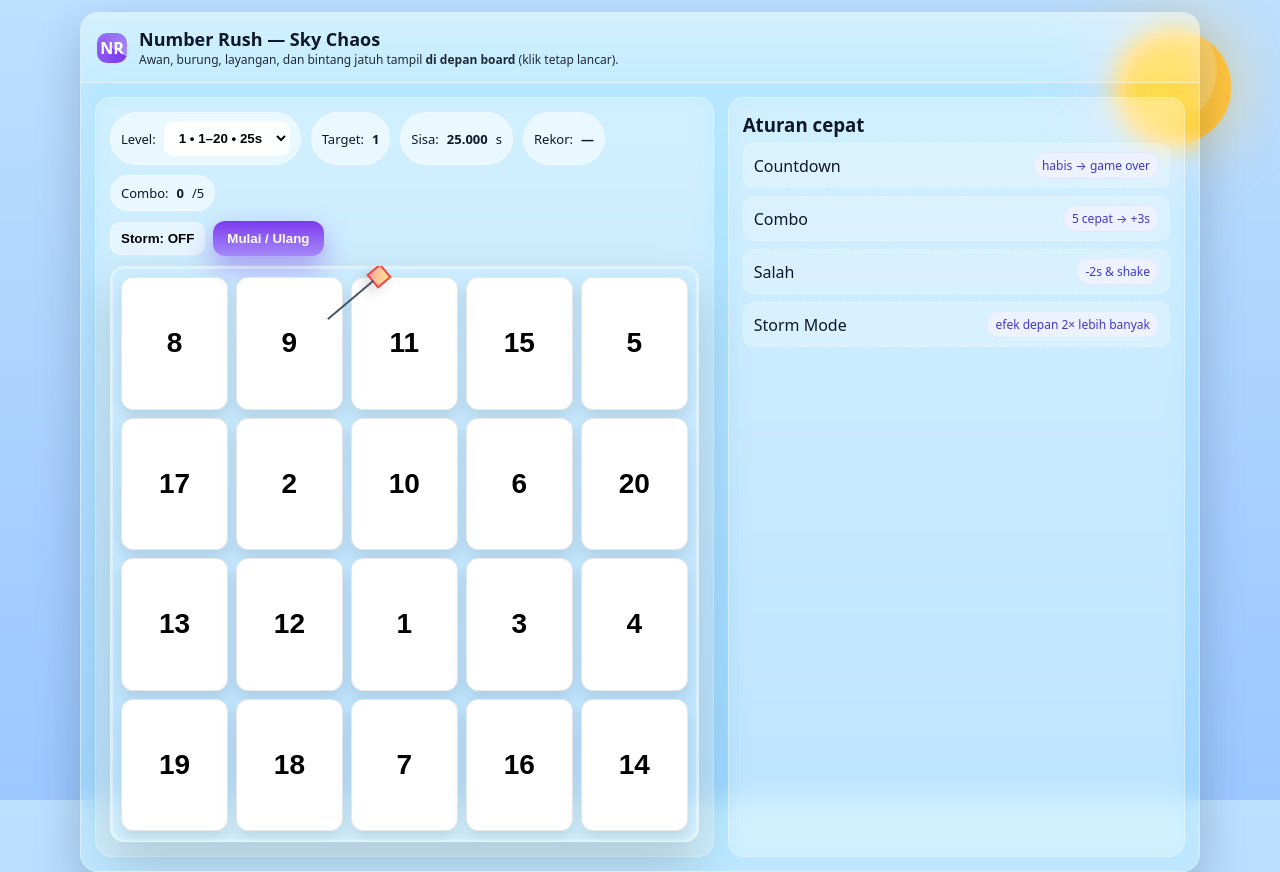
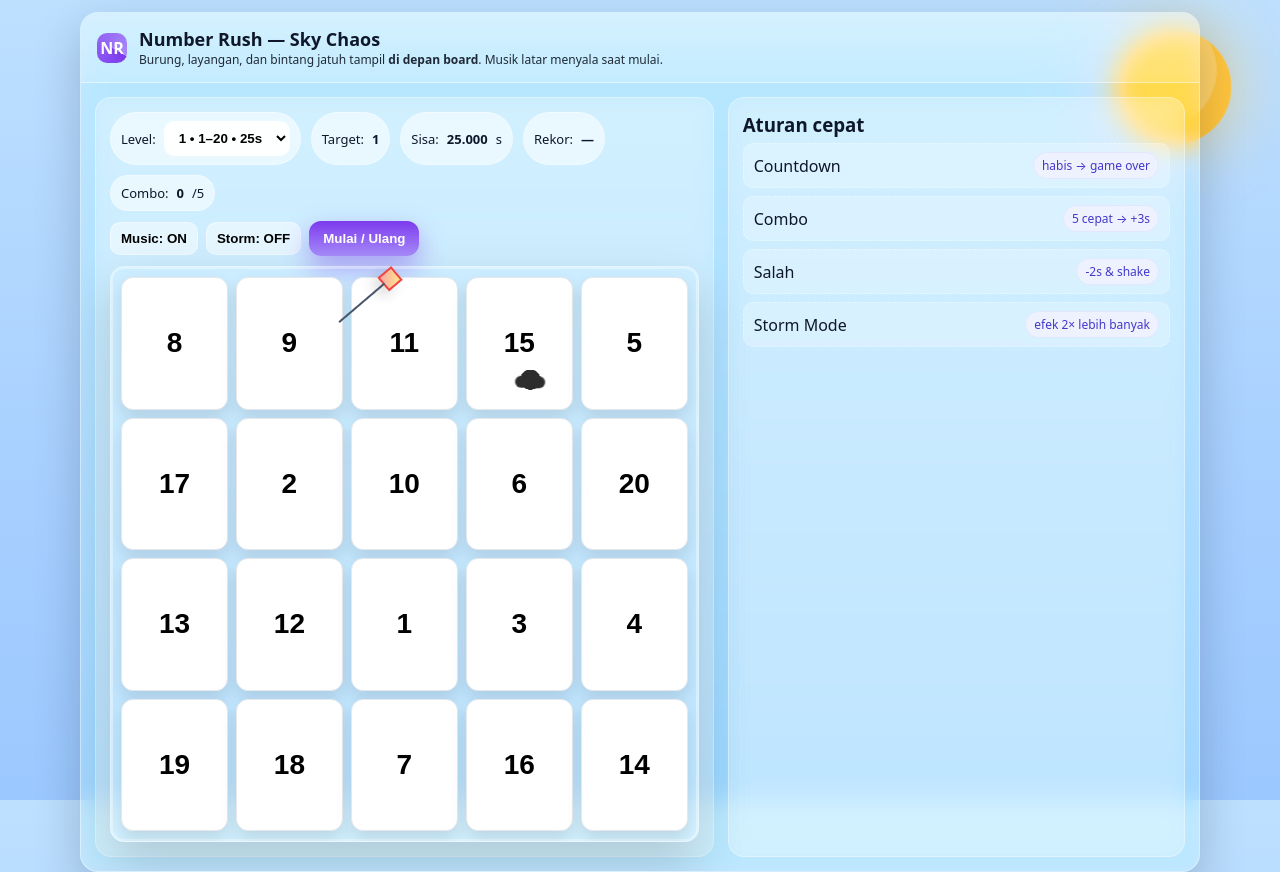
Before and after one commit to masihlapars-hub/number.rush, a plain HTML site: page index.html in a window 1280 px wide. Both pictures are taken after a click on the button "Mulai / Ulang". Drawn offline with Linux system fonts and the light colour scheme.

Commit message:
index.html

```diff
--- a/index.html
+++ b/index.html
@@ -3,13 +3,10 @@
 <head>
 <meta charset="utf-8"/>
 <meta name="viewport" content="width=device-width, initial-scale=1"/>
-<title>Number Rush — Sky Chaos</title>
+<title>Number Rush — Sky Chaos + Music</title>
 <meta http-equiv="Cache-Control" content="no-store, max-age=0"/>
 <style>
-  :root{
-    --ink:#0f172a; --muted:#334155; --line:rgba(255,255,255,.35);
-    --p1:#7c3aed; --p2:#a78bfa; --ok:#22c55e; --err:#ef4444;
-  }
+  :root{ --ink:#0f172a; --muted:#334155; --line:rgba(255,255,255,.35); --p1:#7c3aed; --p2:#a78bfa; --ok:#22c55e; --err:#ef4444; }
   *{box-sizing:border-box}
   html,body{height:100%}
   body{
@@ -21,8 +18,6 @@
             max(12px, env(safe-area-inset-bottom)) max(12px, env(safe-area-inset-left));
     overflow:auto;
   }
-
-  /* ====== BACKGROUND (belakang) ====== */
   .bg-back{position:fixed; inset:0; z-index:0; pointer-events:none; overflow:hidden}
   .sun{position:absolute; right:4vw; top:4vh; width:110px; height:110px; border-radius:50%;
        background:#ffd166; box-shadow:0 0 70px #ffd166bb, inset -14px -16px 0 #ffc43d; animation:pulse 4s ease-in-out infinite}
@@ -34,16 +29,9 @@
   @keyframes driftRight{from{transform:translateX(-150%)} to{transform:translateX(150%)}}
   .bg-cloud{animation:driftRight var(--t,85s) linear infinite; opacity:.9}
 
-  /* ====== WRAP & CARD ====== */
   .wrap{position:relative; z-index:1; display:grid; place-items:center; min-height:calc(100svh - 24px)}
-  .card{
-    width:min(1120px,100%);
-    background:rgba(255,255,255,.22);
-    backdrop-filter: blur(12px) saturate(170%);
-    border:1px solid var(--line);
-    border-radius:18px; box-shadow:0 18px 46px rgba(15,23,42,.22);
-    overflow:hidden;
-  }
+  .card{width:min(1120px,100%); background:rgba(255,255,255,.22); backdrop-filter: blur(12px) saturate(170%);
+        border:1px solid var(--line); border-radius:18px; box-shadow:0 18px 46px rgba(15,23,42,.22); overflow:hidden}
   header{display:flex; gap:12px; align-items:center; padding:14px 16px; border-bottom:1px solid var(--line);
          background:linear-gradient(180deg, rgba(255,255,255,.34), rgba(255,255,255,.18))}
   .logo{width:30px; height:30px; display:grid; place-items:center; border-radius:10px; color:#fff; font-weight:800;
@@ -63,13 +51,10 @@
   .btn:active{transform:translateY(1px) scale(.99)}
   .toggle{appearance:none; border:1px solid var(--line); background:rgba(255,255,255,.5); padding:8px 10px; border-radius:10px; font-weight:700; cursor:pointer}
 
-  /* ====== BOARD ====== */
   .board-wrap{position:relative; display:grid; place-items:center}
   .board{
-    width:100%; max-width:100%;
-    block-size:min(72svh, 76vw); aspect-ratio:1/1;
-    background: transparent;
-    border-radius:14px; display:grid; gap:8px; padding:10px; overflow:hidden;
+    width:100%; max-width:100%; block-size:min(72svh, 76vw); aspect-ratio:1/1;
+    background: transparent; border-radius:14px; display:grid; gap:8px; padding:10px; overflow:hidden;
     border:1px solid rgba(255,255,255,.45);
     box-shadow: inset 0 0 0 2px rgba(255,255,255,.18), 0 18px 36px rgba(0,0,0,.12);
     animation: boardGlow 3.5s ease-in-out infinite;
@@ -77,8 +62,7 @@
   @keyframes boardGlow{0%,100%{box-shadow: inset 0 0 0 2px rgba(255,255,255,.18), 0 18px 36px rgba(0,0,0,.12)}50%{box-shadow: inset 0 0 0 2px rgba(255,255,255,.5), 0 26px 60px rgba(0,0,0,.2)}}
   .cell{
     display:grid; place-items:center; background:#fff; border:1px solid #e5e7eb; border-radius:12px; font-weight:900;
-    font-size: clamp(16px, 3.6cqi, 28px); user-select:none; cursor:pointer;
-    transition: transform .08s ease, box-shadow .12s ease, background .12s ease;
+    font-size: clamp(16px, 3.6cqi, 28px); user-select:none; cursor:pointer; transition: transform .08s ease, box-shadow .12s ease, background .12s ease;
     box-shadow:0 8px 16px rgba(15,23,42,.12)
   }
   .cell:hover{ box-shadow:0 14px 24px rgba(15,23,42,.18) }
@@ -87,28 +71,11 @@
   .shake{ animation:shake .28s linear }
   @keyframes shake{0%,100%{transform:translateX(0)}25%{transform:translateX(-6px)}75%{transform:translateX(6px)}}
 
-  /* ====== LAYER DEPAN DI ATAS BOARD (EFEK YANG NONJOK) ====== */
-  .fx-front{
-    position:absolute; inset:0; z-index:5; pointer-events:none; /* klik tetap menembus */
-    overflow:hidden;
-  }
-  /* awan depan */
-  .cloud-front{
-    position:absolute; background:rgba(255,255,255,.8);
-    border-radius:60px; filter:drop-shadow(0 12px 22px rgba(0,0,0,.18));
-    animation:cfmove var(--d,20s) linear forwards;
-  }
-  .cloud-front:before,.cloud-front:after{content:""; position:absolute; background:inherit; border-radius:80px}
-  .cloud-front:before{width:70%; height:70%; left:-25%; top:10%}
-  .cloud-front:after{width:55%; height:55%; right:-20%; top:20%}
-  @keyframes cfmove{from{transform:translateX(-140%)} to{transform:translateX(140%)}}
-
-  /* burung */
+  .fx-front{ position:absolute; inset:0; z-index:5; pointer-events:none; overflow:hidden; }
   .bird{
     position:absolute; width:34px; height:24px; animation:birdFly var(--bd,9s) linear forwards; opacity:.95;
     background: radial-gradient(circle at 50% 40%, #222 45%, transparent 46%) no-repeat center/100% 100%;
   }
-  /* sayap pakai before/after */
   .bird:before,.bird:after{
     content:""; position:absolute; width:18px; height:12px; background:#222; border-radius:12px 12px 0 12px;
     top:6px; left:2px; transform-origin:left bottom; animation:wing .35s ease-in-out infinite;
@@ -117,7 +84,6 @@
   @keyframes wing{0%,100%{transform:rotate(8deg)}50%{transform:rotate(-24deg)}}
   @keyframes birdFly{from{transform:translateX(-15vw)} to{transform:translateX(115vw)}}
 
-  /* layang-layang */
   .kite{
     position:absolute; width:18px; height:18px; border:2px solid #ef4444; transform:rotate(45deg);
     background:linear-gradient(45deg,#fca5a5,#fde68a); box-shadow:0 8px 14px rgba(0,0,0,.16);
@@ -132,7 +98,6 @@
     100%{transform:translate(110vw,8vh) rotate(45deg)}
   }
 
-  /* bintang jatuh */
   .shoot{
     position:absolute; width:120px; height:3px; background:linear-gradient(90deg,#ffffffee,transparent);
     filter:blur(.4px); opacity:.95; transform:rotate(-20deg);
@@ -140,7 +105,6 @@
   }
   @keyframes shoot{from{transform:translate(100vw,-10vh) rotate(-20deg)} to{transform:translate(-20vw,60vh) rotate(-20deg)}}
 
-  /* Sidebar */
   .title{font-weight:800; margin:0 0 6px}
   .sidebar p{margin:6px 0; color:#1f2937; font-size:14px}
   .list{display:grid; gap:8px}
@@ -154,10 +118,7 @@
 </style>
 </head>
 <body>
-  <!-- BACKGROUND BELAKANG -->
-  <div class="bg-back" aria-hidden="true" id="bg">
-    <div class="sun"></div>
-  </div>
+  <div class="bg-back" aria-hidden="true" id="bg"><div class="sun"></div></div>
 
   <div class="wrap">
     <div class="card">
@@ -165,12 +126,11 @@
         <div class="logo">NR</div>
         <div>
           <h1>Number Rush — <b>Sky Chaos</b></h1>
-          <div class="sub">Awan, burung, layangan, dan bintang jatuh tampil <b>di depan board</b> (klik tetap lancar).</div>
+          <div class="sub">Burung, layangan, dan bintang jatuh tampil <b>di depan board</b>. Musik latar menyala saat mulai.</div>
         </div>
       </header>
 
       <div class="content">
-        <!-- LEFT -->
         <div class="panel">
           <div class="hud">
             <div class="stats">
@@ -189,6 +149,7 @@
               <div class="chip">Combo: <b id="combo">0</b>/5</div>
             </div>
             <div style="display:flex; gap:8px; align-items:center">
+              <button class="toggle" id="toggleMusic">Music: ON</button>
               <button class="toggle" id="toggleStorm">Storm: OFF</button>
               <button class="btn" id="btnStart">Mulai / Ulang</button>
             </div>
@@ -196,19 +157,17 @@
 
           <div class="board-wrap">
             <div id="board" class="board"></div>
-            <!-- LAYER EFEK DEPAN (di atas board) -->
             <div class="fx-front" id="fxFront" aria-hidden="true"></div>
           </div>
         </div>
 
-        <!-- RIGHT -->
         <aside class="panel sidebar">
           <h3 class="title">Aturan cepat</h3>
           <div class="list">
             <div class="row"><span>Countdown</span><span class="tag">habis → game over</span></div>
             <div class="row"><span>Combo</span><span class="tag">5 cepat → +3s</span></div>
             <div class="row"><span>Salah</span><span class="tag">-2s & shake</span></div>
-            <div class="row"><span>Storm Mode</span><span class="tag">efek depan 2× lebih banyak</span></div>
+            <div class="row"><span>Storm Mode</span><span class="tag">efek 2× lebih banyak</span></div>
           </div>
         </aside>
       </div>
@@ -216,6 +175,9 @@
   </div>
 
   <div class="toast" id="toast">Rekor baru! 🎉</div>
+
+  <!-- MUSIK LATAR: ganti file ini dengan download pilihanmu -->
+  <audio id="bgm" loop src="happy_bgm.mp3" preload="auto"></audio>
 
 <script>
 (()=> {
@@ -225,7 +187,8 @@
 
   const levelSel=$('#level'), targetEl=$('#target'), timeEl=$('#time'), bestEl=$('#best'),
         chipTime=$('#chipTime'), board=$('#board'), btn=$('#btnStart'),
-        toast=$('#toast'), comboEl=$('#combo'), stormBtn=$('#toggleStorm');
+        toast=$('#toast'), comboEl=$('#combo'), stormBtn=$('#toggleStorm'),
+        musicBtn=$('#toggleMusic'), bgm=$('#bgm');
 
   const BG=$('#bg'); const FX=$('#fxFront');
 
@@ -241,7 +204,6 @@
   let lastHit=0, combo=0, storm=false;
   const audioCtx='AudioContext' in window ? new AudioContext() : null;
 
-  /* ===== BACKGROUND BELAKANG (awan besar) ===== */
   function buildBackSky(){
     BG.innerHTML='<div class="sun"></div>';
     for(let i=0;i<8;i++){
@@ -254,70 +216,28 @@
     }
   }
 
-  /* ===== FOREGROUND FX (di atas board) ===== */
-  function spawnFrontCloud(){
-    const c=document.createElement('div');
-    c.className='cloud-front';
-    const w=rand(120,200), h=w*0.45;
-    c.style.width=w+'px'; c.style.height=h+'px';
-    c.style.top=rand(5,80)+'%';
-    c.style.left='-160px';
-    c.style.setProperty('--d', (storm?12:18)+'s');
-    FX.appendChild(c);
-    c.addEventListener('animationend',()=>c.remove());
-  }
   function spawnBird(leftToRight=true){
-    const b=document.createElement('div');
-    b.className='bird';
-    b.style.top=rand(8,85)+'%';
-    b.style.setProperty('--bd', (storm?6:9)+'s');
-    if(!leftToRight){
-      b.style.transform='scaleX(-1)';
-      b.style.animation='birdFly var(--bd) linear forwards';
-      b.style.left='115vw';
-      b.addEventListener('animationstart', ()=>{ b.style.transform='scaleX(-1)'; });
-      b.animate([], {duration:0}); // noop
-      b.style.animation='none'; // reset
-      setTimeout(()=>{ b.style.animation='birdFly var(--bd) linear forwards'; b.style.transform='scaleX(-1)'; },0);
-      b.style.setProperty('--bd', (storm?6:9)+'s');
-      // Start from right -> left
-      b.style.animationName=''; // ensure
-      b.style.left='115vw';
-      b.style.right='auto';
-      b.style.animation='birdFly var(--bd) linear forwards';
-      b.style.animationDirection='reverse';
-    }
-    FX.appendChild(b);
-    b.addEventListener('animationend',()=>b.remove());
+    const b=document.createElement('div'); b.className='bird';
+    b.style.top=rand(8,85)+'%'; b.style.setProperty('--bd', (storm?6:9)+'s');
+    if(!leftToRight){ b.style.transform='scaleX(-1)'; b.style.animation='birdFly var(--bd) linear reverse forwards'; b.style.left='115vw'; }
+    FX.appendChild(b); b.addEventListener('animationend',()=>b.remove());
   }
   function spawnKite(){
-    const k=document.createElement('div');
-    k.className='kite';
-    k.style.setProperty('--kd', (storm?9:12)+'s');
-    FX.appendChild(k);
+    const k=document.createElement('div'); k.className='kite';
+    k.style.setProperty('--kd', (storm?9:12)+'s'); FX.appendChild(k);
     k.addEventListener('animationend',()=>k.remove());
   }
-  function spawnShoot(){
-    const s=document.createElement('div');
-    s.className='shoot';
-    FX.appendChild(s);
-    s.addEventListener('animationend',()=>s.remove());
-  }
+  function spawnShoot(){ const s=document.createElement('div'); s.className='shoot'; FX.appendChild(s); s.addEventListener('animationend',()=>s.remove()); }
 
-  // Interval spawner
-  let ivCloud, ivBird, ivKite, ivShoot;
+  let ivBird, ivKite, ivShoot;
   function startFX(){
     stopFX();
-    ivCloud=setInterval(spawnFrontCloud, storm? 900:1500);
-    ivBird =setInterval(()=>spawnBird(Math.random()>.5), storm? 1600:2600);
-    ivKite =setInterval(spawnKite, storm? 3000:4800);
-    ivShoot=setInterval(spawnShoot, storm? 3000:5200);
+    ivBird =setInterval(()=>spawnBird(Math.random()>.5), storm? 1400:2400);
+    ivKite =setInterval(spawnKite,                         storm? 2800:4600);
+    ivShoot=setInterval(spawnShoot,                        storm? 2800:5200);
   }
-  function stopFX(){
-    [ivCloud,ivBird,ivKite,ivShoot].forEach(x=>{ if(x) clearInterval(x) });
-  }
+  function stopFX(){ [ivBird,ivKite,ivShoot].forEach(x=>x&&clearInterval(x)); }
 
-  /* ===== GRID ===== */
   function buildGrid(cfg){
     const {max, cols, rows, time}=cfg;
     maxN=max; seq=1; targetEl.textContent='1'; combo=0; comboEl.textContent='0';
@@ -334,7 +254,6 @@
     stopTicker(true);
   }
 
-  /* ===== TIMER ===== */
   function startTicker(){
     started=true; deadline=performance.now()+remaining*1000;
     ticker=setInterval(()=>{
@@ -345,7 +264,6 @@
   }
   function stopTicker(reset=false){ if(ticker){clearInterval(ticker); ticker=null} if(reset) started=false }
 
-  /* ===== AUDIO & EFFECTS ===== */
   function pop(ok=true){
     if(!audioCtx) return;
     const o=audioCtx.createOscillator(), g=audioCtx.createGain();
@@ -353,7 +271,7 @@
     o.connect(g); g.connect(audioCtx.destination); o.start();
     const t=audioCtx.currentTime; g.gain.exponentialRampToValueAtTime(.26, t+.01); g.gain.exponentialRampToValueAtTime(.0001, t+.1); o.stop(t+.12);
   }
-  function confetti(n=180){
+  function confetti(n=160){
     for(let i=0;i<n;i++){
       const e=document.createElement('div'); e.className='confetti';
       e.style.left=(50+(Math.random()*60-30))+'vw';
@@ -365,17 +283,16 @@
   }
   function toastMsg(t){ toast.textContent=t; toast.classList.add('show'); setTimeout(()=>toast.classList.remove('show'), 1800) }
 
-  /* ===== STORAGE ===== */
   const key=(lvl)=>`nr_best_${lvl}`;
   const loadBest=(lvl)=>{const v=localStorage.getItem(key(lvl)); return v?parseFloat(v):null};
   const saveBest=(lvl,val)=>{const b=loadBest(lvl); if(b==null||val<b){localStorage.setItem(key(lvl), String(val.toFixed(3))); return true} return false};
   const renderBest=(lvl)=>{const b=loadBest(lvl); bestEl.textContent=b?`${b.toFixed(3)}s`:'—'};
 
-  /* ===== GAMEPLAY ===== */
   function penalize(sec){ remaining=Math.max(0, remaining-sec); chipTime.classList.add('warn'); setTimeout(()=>chipTime.classList.remove('warn'), 300); }
   function addTime(sec){ remaining+=sec; deadline+=sec*1000; toastMsg(`Bonus +${sec}s ⏱️`); }
+
   function onClick(cell,n){
-    if(!started){ audioCtx?.resume?.(); startTicker(); lastHit=performance.now(); }
+    if(!started){ audioCtx?.resume?.(); startTicker(); lastHit=performance.now(); try{ if(musicBtn.dataset.off!=='1'){ bgm.volume=0.3; bgm.play(); } }catch{} }
     if(n===seq){
       cell.classList.add('correct'); cell.disabled=true; seq++; targetEl.textContent= seq<=maxN? seq : '✔'; pop(true);
       const now=performance.now();
@@ -385,7 +302,7 @@
       if(seq>maxN){
         stopTicker(); const used=levels[parseInt(levelSel.value,10)].time - remaining;
         const isBest=saveBest(parseInt(levelSel.value,10), used); renderBest(parseInt(levelSel.value,10));
-        confetti(200); toastMsg(isBest?'Rekor baru! 🎉':'Selesai! ✅');
+        confetti(180); toastMsg(isBest?'Rekor baru! 🎉':'Selesai! ✅');
       }
     } else {
       pop(false); board.classList.remove('shake'); void board.offsetWidth; board.classList.add('shake');
@@ -398,19 +315,23 @@
   function start(){
     const lvl=parseInt(levelSel.value,10), cfg=levels[lvl];
     buildBackSky(); buildGrid(cfg); renderBest(lvl); startFX();
+    if(musicBtn.dataset.off!=='1'){ bgm.volume=0.3; bgm.play().catch(()=>{}); }
   }
 
-  // BIND
+  musicBtn.addEventListener('click', ()=>{
+    if(bgm.paused){ bgm.volume=0.3; bgm.play().catch(()=>{}); musicBtn.textContent='Music: ON'; musicBtn.dataset.off='0'; }
+    else { bgm.pause(); bgm.currentTime=0; musicBtn.textContent='Music: OFF'; musicBtn.dataset.off='1'; }
+  });
+
   btn.addEventListener('click', start);
   levelSel.addEventListener('change', start);
-  stormBtn.addEventListener('click', ()=>{
-    storm=!storm; stormBtn.textContent=`Storm: ${storm?'ON':'OFF'}`;
-    startFX();
-  });
+  stormBtn.addEventListener('click', ()=>{ storm=!storm; stormBtn.textContent=`Storm: ${storm?'ON':'OFF'}`; startFX(); });
 
-  // INIT
   buildBackSky(); buildGrid(levels[1]); renderBest(1); startFX();
 })();
 </script>
+
+<!-- Opsional: tulis kredit kalau pakai FMA/CC -->
+<!-- <footer style="text-align:center; font-size:12px; color:#64748b; padding:10px 0">Musik: “So Happy” — Scott Holmes (CC; lihat halaman lisensi)</footer> -->
 </body>
 </html>
```
